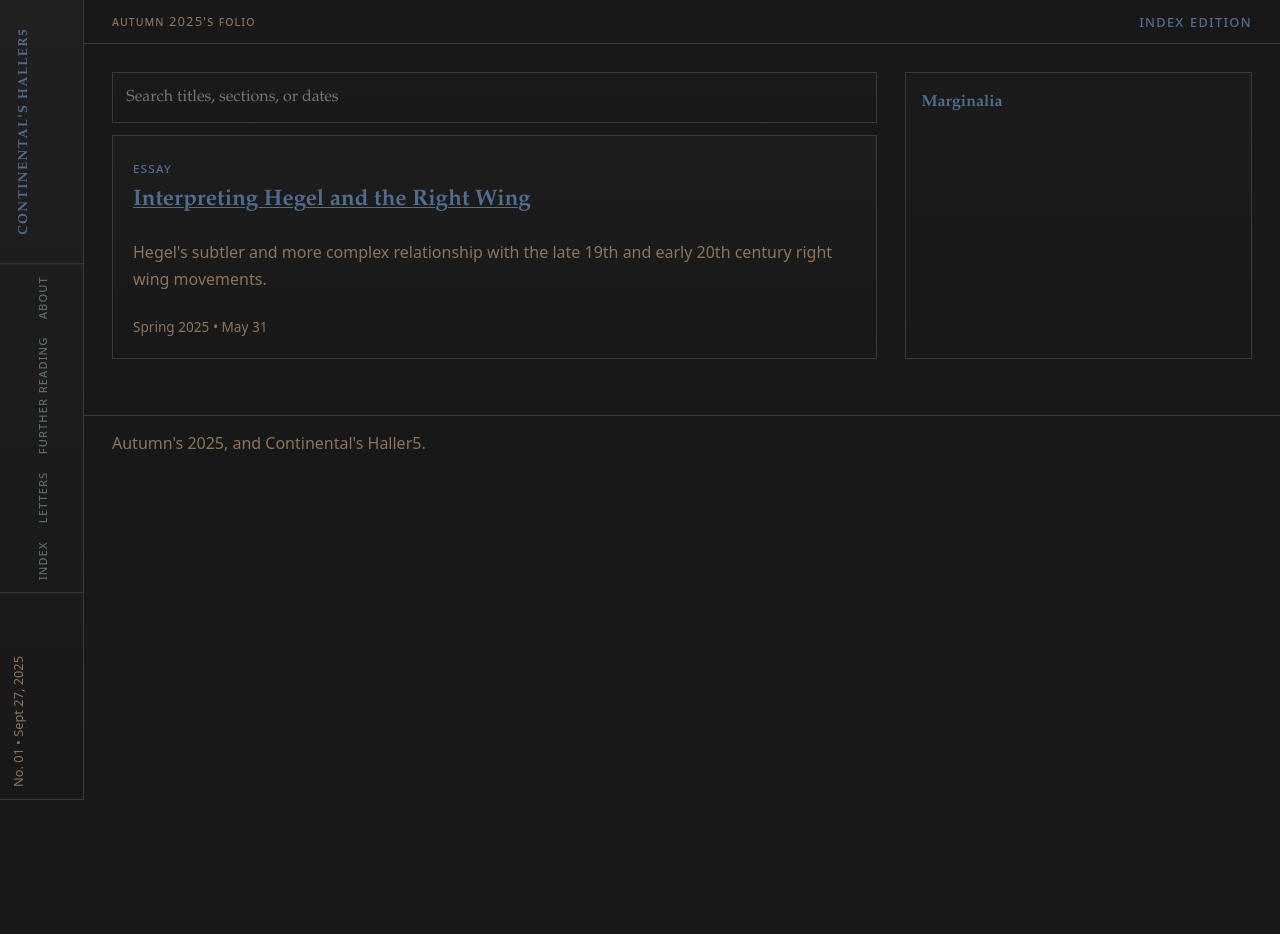
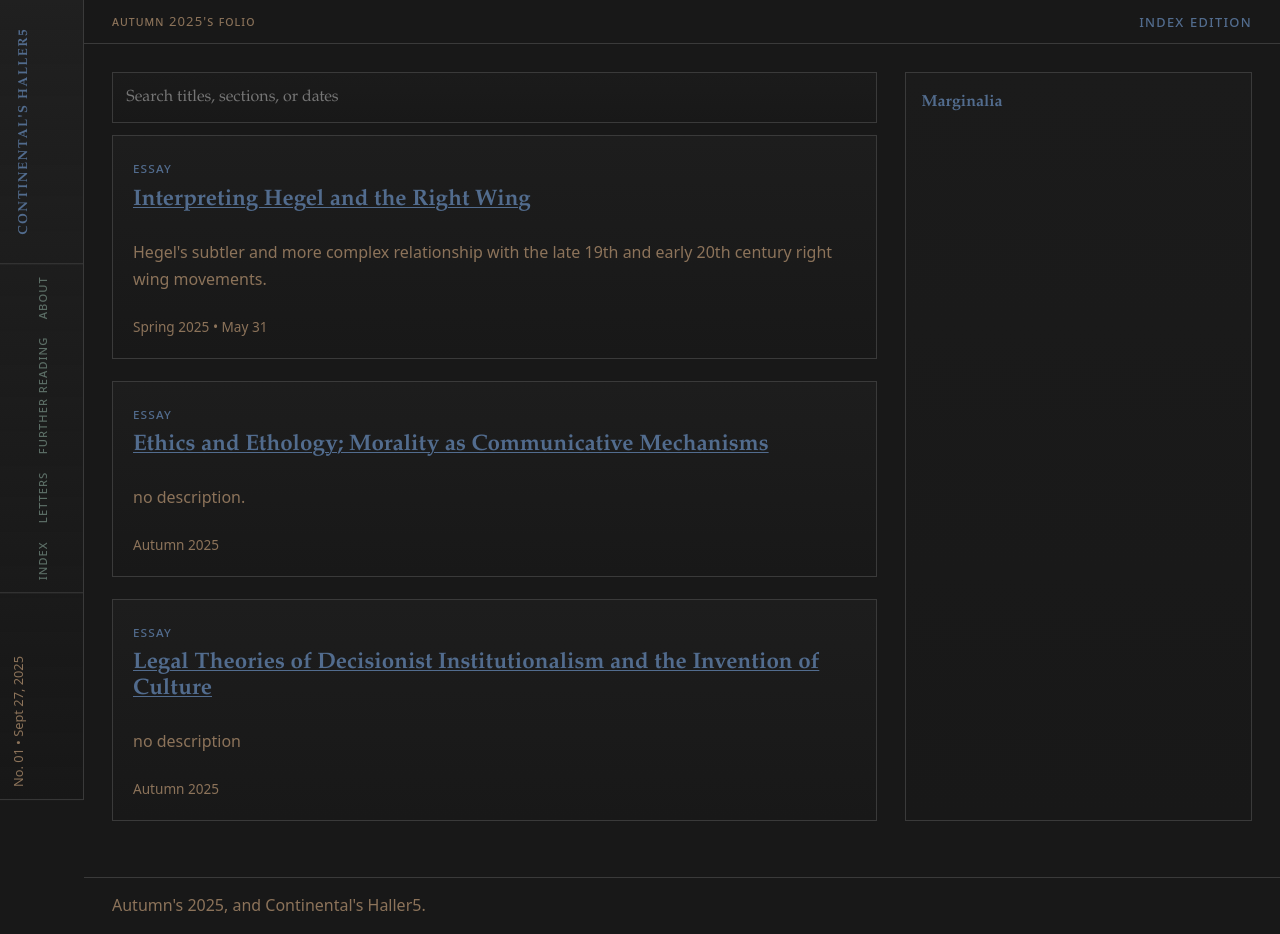
Before and after one commit to haller5/heca, a plain HTML site: page index.html in a window 1280 px wide. Before the commit the page ends 800 px from the top, so only its background shows below. Drawn offline with Linux system fonts and the light colour scheme.

Commit message:
Update index.html

```diff
--- a/index.html
+++ b/index.html
@@ -121,6 +121,18 @@
                 <p class="dek">Hegel's subtler and more complex relationship with the late 19th and early 20th century right wing movements.</p>
                 <div class="meta">Spring 2025 • May 31</div>
               </article>
+                            <article class="item" data-tags="ethics ethology anthropology">
+                <div class="kicker">Essay</div>
+                <h2><a href="ethicsandethol.html">Ethics and Ethology; Morality as Communicative Mechanisms</a></h2>
+                <p class="dek">no description.</p>
+                <div class="meta">Autumn 2025</div>
+              </article>
+                            <article class="item" data-tags="law culture anthropology">
+                <div class="kicker">Essay</div>
+                <h2><a href="cultureandlaw.html">Legal Theories of Decisionist Institutionalism and the Invention of Culture</a></h2>
+                <p class="dek">no description</p>
+                <div class="meta">Autumn 2025</div>
+              </article>
 
               <!-- Add more items as you publish -->
             </div>
```
